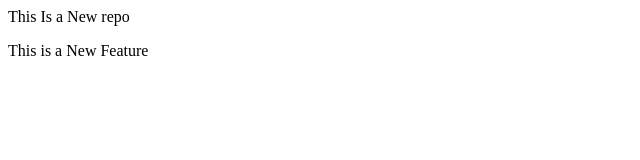
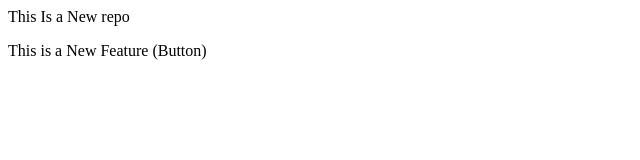
Before and after one commit to Syednadeem84/localrepo, a plain HTML site: page index.html in a window 1280 px wide. Shown: the full height of the page, 0-640 px from the left. Drawn offline with Linux system fonts and the light colour scheme.

Commit message:
Add Button

```diff
--- a/index.html
+++ b/index.html
@@ -1,3 +1,3 @@
 <p>This Is a New repo</p>
 
-<p>This is a New Feature</p>
+<p>This is a New Feature (Button)</p>
```
